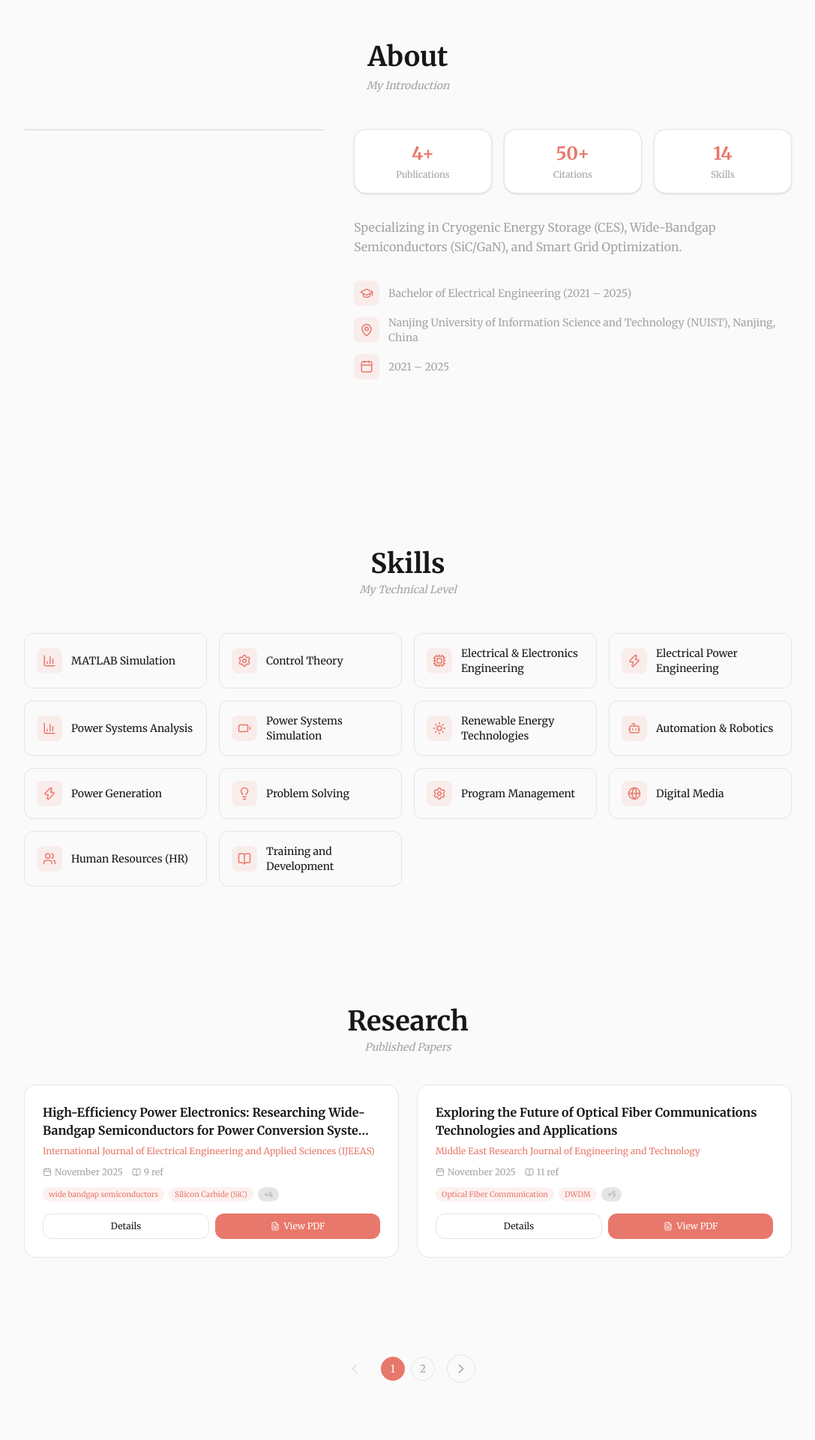
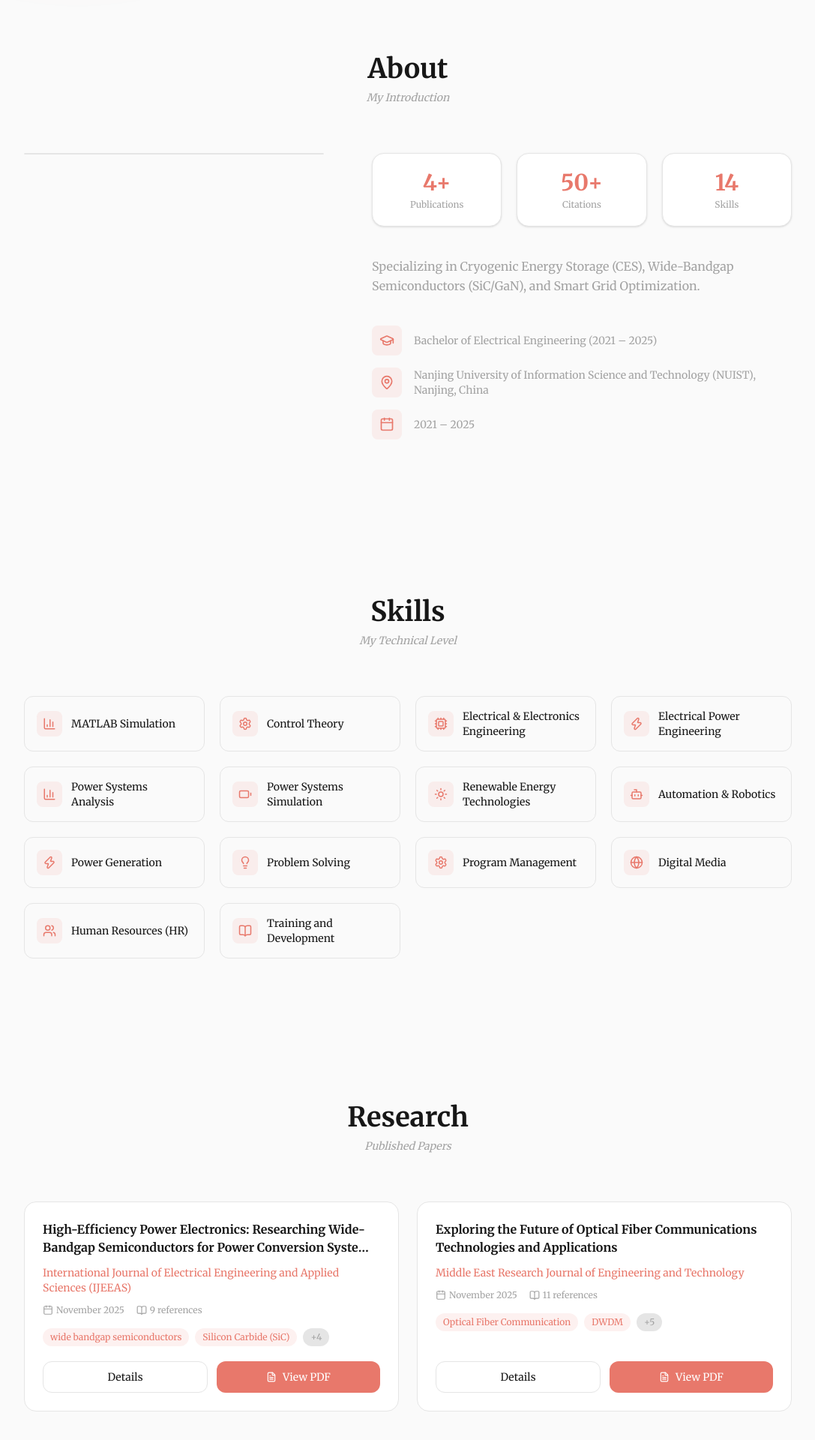
Before and after one commit to HSBHasib/Shayokh-Portfolio, a Next.js app: page / in a window 1280 px wide. Shown: the part 824-2744 px from the top of the page at 75% size, without its empty margins (96-1183 px from the left). Built offline with nearby package versions, Linux system fonts and the light colour scheme; grey boxes are pictures that could not be loaded.

Commit message:
Fix spacing, margins, and gaps across all sections

```diff
--- a/src/components/sections/About.tsx
+++ b/src/components/sections/About.tsx
@@ -19,20 +19,18 @@ export default function About({
   profilePic,
 }: AboutProps) {
   return (
-    <section id="about" className="relative py-20 px-6 md:px-0">
+    <section id="about" className="py-24 px-6">
       <div className="max-w-5xl mx-auto">
-        {/* Section Header */}
-        <div className="space-y-2 text-center mb-12">
+        <div className="text-center mb-16">
           <h2 className="text-3xl md:text-4xl font-bold text-foreground">
             About
           </h2>
-          <p className="text-muted text-sm font-medium italic">
+          <p className="text-muted text-sm font-medium italic mt-2">
             My Introduction
           </p>
         </div>
 
-        <div className="flex flex-col md:flex-row items-center md:items-start justify-between gap-10 mt-12">
-          {/* Left - Image */}
+        <div className="flex flex-col md:flex-row items-center md:items-start gap-16">
           <div className="w-full md:flex-1 max-w-[350px] md:max-w-[400px] aspect-square">
             <div className="relative rounded-2xl overflow-hidden border border-border bg-card shadow-lg">
               <Image
@@ -46,48 +44,42 @@ export default function About({
             </div>
           </div>
 
-          {/* Right - Content */}
-          <div className="w-full md:flex-1 flex flex-col gap-8">
-            {/* Stats Cards */}
-            <div className="grid grid-cols-1 sm:grid-cols-3 gap-4">
-              <div className="bg-card rounded-2xl border border-border p-4 text-center shadow-sm">
-                <div className="text-2xl font-bold text-primary mb-1">4+</div>
+          <div className="w-full md:flex-1 flex flex-col gap-10">
+            <div className="grid grid-cols-1 sm:grid-cols-3 gap-5">
+              <div className="bg-card rounded-2xl border border-border p-5 text-center shadow-sm">
+                <div className="text-3xl font-bold text-primary mb-1">4+</div>
                 <div className="text-xs text-muted">Publications</div>
               </div>
-              <div className="bg-card rounded-2xl border border-border p-4 text-center shadow-sm">
-                <div className="text-2xl font-bold text-primary mb-1">50+</div>
+              <div className="bg-card rounded-2xl border border-border p-5 text-center shadow-sm">
+                <div className="text-3xl font-bold text-primary mb-1">50+</div>
                 <div className="text-xs text-muted">Citations</div>
               </div>
-              <div className="bg-card rounded-2xl border border-border p-4 text-center shadow-sm">
-                <div className="text-2xl font-bold text-primary mb-1">14</div>
+              <div className="bg-card rounded-2xl border border-border p-5 text-center shadow-sm">
+                <div className="text-3xl font-bold text-primary mb-1">14</div>
                 <div className="text-xs text-muted">Skills</div>
               </div>
             </div>
 
-            {/* Bio */}
-            <div className="space-y-4">
-              <p className="text-muted leading-relaxed">
-                {bio}
-              </p>
-            </div>
+            <p className="text-muted leading-relaxed text-base">
+              {bio}
+            </p>
 
-            {/* Info Items */}
-            <div className="space-y-3">
-              <div className="flex items-center gap-3 text-muted">
-                <div className="p-2 rounded-lg bg-primary/10 text-primary">
-                  <GraduationCap size={18} />
+            <div className="flex flex-col gap-4">
+              <div className="flex items-center gap-4 text-muted">
+                <div className="p-2.5 rounded-lg bg-primary/10 text-primary">
+                  <GraduationCap size={20} />
                 </div>
                 <span className="text-sm">{degree}</span>
               </div>
-              <div className="flex items-center gap-3 text-muted">
-                <div className="p-2 rounded-lg bg-primary/10 text-primary">
-                  <MapPin size={18} />
+              <div className="flex items-center gap-4 text-muted">
+                <div className="p-2.5 rounded-lg bg-primary/10 text-primary">
+                  <MapPin size={20} />
                 </div>
                 <span className="text-sm">{institution}</span>
               </div>
-              <div className="flex items-center gap-3 text-muted">
-                <div className="p-2 rounded-lg bg-primary/10 text-primary">
-                  <Calendar size={18} />
+              <div className="flex items-center gap-4 text-muted">
+                <div className="p-2.5 rounded-lg bg-primary/10 text-primary">
+                  <Calendar size={20} />
                 </div>
                 <span className="text-sm">2021 – 2025</span>
               </div>
--- a/src/components/sections/Research.tsx
+++ b/src/components/sections/Research.tsx
@@ -1,6 +1,6 @@
 "use client";
 
-import { useState, useEffect } from "react";
+import { useState } from "react";
 import { AnimatePresence, motion } from "framer-motion";
 import { Calendar, BookOpen, ChevronLeft, ChevronRight, FileText } from "lucide-react";
 import ResearchModal from "@/components/ui/ResearchModal";
@@ -11,9 +11,7 @@ interface ResearchProps {
 }
 
 export default function Research({ researches }: ResearchProps) {
-  const [selectedResearch, setSelectedResearch] = useState<ResearchType | null>(
-    null
-  );
+  const [selectedResearch, setSelectedResearch] = useState<ResearchType | null>(null);
   const [currentPage, setCurrentPage] = useState(0);
   const [direction, setDirection] = useState(0);
   const itemsPerPage = 2;
@@ -48,10 +46,7 @@ export default function Research({ researches }: ResearchProps) {
       x: direction > 0 ? 100 : -100,
       opacity: 0,
     }),
-    center: {
-      x: 0,
-      opacity: 1,
-    },
+    center: { x: 0, opacity: 1 },
     exit: (direction: number) => ({
       x: direction < 0 ? 100 : -100,
       opacity: 0,
@@ -59,20 +54,18 @@ export default function Research({ researches }: ResearchProps) {
   };
 
   return (
-    <section id="research" className="py-20 px-4">
+    <section id="research" className="py-24 px-6">
       <div className="max-w-5xl mx-auto">
-        {/* Section Header */}
-        <div className="space-y-1 mb-10 text-center">
-          <h2 className="text-2xl md:text-4xl font-bold text-foreground">
+        <div className="text-center mb-16">
+          <h2 className="text-3xl md:text-4xl font-bold text-foreground">
             Research
           </h2>
-          <p className="text-muted text-sm font-medium italic">
+          <p className="text-muted text-sm font-medium italic mt-2">
             Published Papers
           </p>
         </div>
 
-        {/* Research Cards */}
-        <div className="relative overflow-hidden min-h-[320px]">
+        <div className="relative overflow-hidden min-h-[340px]">
           <AnimatePresence mode="wait" custom={direction}>
             <motion.div
               key={currentPage}
@@ -90,44 +83,43 @@ export default function Research({ researches }: ResearchProps) {
                   className="group bg-card rounded-2xl border border-border p-6 hover:shadow-md transition-shadow duration-300 flex flex-col"
                 >
                   <div className="flex-1">
-                    <h3 className="text-base font-semibold text-foreground mb-2 line-clamp-2 group-hover:text-primary transition-colors">
+                    <h3 className="text-base font-semibold text-foreground mb-3 line-clamp-2 group-hover:text-primary transition-colors">
                       {research.title}
                     </h3>
-                    <p className="text-xs text-primary mb-3">{research.journal}</p>
+                    <p className="text-sm text-primary mb-3">{research.journal}</p>
 
-                    <div className="flex flex-wrap items-center gap-3 text-xs text-muted mb-3">
+                    <div className="flex flex-wrap items-center gap-4 text-xs text-muted mb-4">
                       <span className="flex items-center gap-1">
-                        <Calendar size={12} />
+                        <Calendar size={14} />
                         {research.publicationDate}
                       </span>
                       <span className="flex items-center gap-1">
-                        <BookOpen size={12} />
-                        {research.referencesCount} ref
+                        <BookOpen size={14} />
+                        {research.referencesCount} references
                       </span>
                     </div>
 
-                    <div className="flex flex-wrap gap-1.5 mb-4">
+                    <div className="flex flex-wrap gap-2 mb-5">
                       {research.keywords.slice(0, 2).map((keyword) => (
                         <span
                           key={keyword}
-                          className="px-2 py-0.5 text-[10px] rounded-full bg-primary/10 text-primary"
+                          className="px-2.5 py-1 text-xs rounded-full bg-primary/10 text-primary"
                         >
                           {keyword}
                         </span>
                       ))}
                       {research.keywords.length > 2 && (
-                        <span className="px-2 py-0.5 text-[10px] rounded-full bg-border text-muted">
+                        <span className="px-2.5 py-1 text-xs rounded-full bg-border text-muted">
                           +{research.keywords.length - 2}
                         </span>
                       )}
                     </div>
                   </div>
 
-                  {/* Action Buttons */}
-                  <div className="flex gap-2 mt-auto">
+                  <div className="flex gap-3 mt-auto">
                     <button
                       onClick={() => setSelectedResearch(research)}
-                      className="flex-1 px-3 py-2 text-xs font-medium rounded-xl border border-border text-foreground hover:bg-background transition-colors"
+                      className="flex-1 px-4 py-2.5 text-sm font-medium rounded-xl border border-border text-foreground hover:bg-background transition-colors"
                     >
                       Details
                     </button>
@@ -136,18 +128,18 @@ export default function Research({ researches }: ResearchProps) {
                         href={research.pdfUrl}
                         target="_blank"
                         rel="noopener noreferrer"
-                        className="flex-1 px-3 py-2 text-xs font-medium rounded-xl bg-primary text-white hover:bg-primary/90 transition-colors flex items-center justify-center gap-1.5"
+                        className="flex-1 px-4 py-2.5 text-sm font-medium rounded-xl bg-primary text-white hover:bg-primary/90 transition-colors flex items-center justify-center gap-2"
                         onClick={(e) => e.stopPropagation()}
                       >
-                        <FileText size={12} />
+                        <FileText size={14} />
                         View PDF
                       </a>
                     ) : (
                       <button
                         disabled
-                        className="flex-1 px-3 py-2 text-xs font-medium rounded-xl bg-muted/20 text-muted cursor-not-allowed flex items-center justify-center gap-1.5"
+                        className="flex-1 px-4 py-2.5 text-sm font-medium rounded-xl bg-muted/20 text-muted cursor-not-allowed flex items-center justify-center gap-2"
                       >
-                        <FileText size={12} />
+                        <FileText size={14} />
                         Soon
                       </button>
                     )}
@@ -158,23 +150,22 @@ export default function Research({ researches }: ResearchProps) {
           </AnimatePresence>
         </div>
 
-        {/* Pagination */}
         {totalPages > 1 && (
-          <div className="flex items-center justify-center gap-4 mt-10">
+          <div className="flex items-center justify-center gap-4 mt-12">
             <button
               onClick={goPrev}
               disabled={currentPage === 0}
-              className="p-2 rounded-full border border-border text-muted hover:text-foreground hover:bg-card transition-all disabled:opacity-30 disabled:cursor-not-allowed"
+              className="p-2.5 rounded-full border border-border text-muted hover:text-foreground hover:bg-card transition-all disabled:opacity-30 disabled:cursor-not-allowed"
             >
               <ChevronLeft size={20} />
             </button>
 
-            <div className="flex items-center gap-2">
+            <div className="flex items-center gap-3">
               {Array.from({ length: totalPages }).map((_, i) => (
                 <button
                   key={i}
                   onClick={() => goToPage(i)}
-                  className={`w-8 h-8 rounded-full text-sm font-medium transition-all duration-300 ${
+                  className={`w-9 h-9 rounded-full text-sm font-medium transition-all duration-300 ${
                     currentPage === i
                       ? "bg-primary text-white"
                       : "border border-border text-muted hover:text-foreground hover:bg-card"
@@ -188,7 +179,7 @@ export default function Research({ researches }: ResearchProps) {
             <button
               onClick={goNext}
               disabled={currentPage === totalPages - 1}
-              className="p-2 rounded-full border border-border text-muted hover:text-foreground hover:bg-card transition-all disabled:opacity-30 disabled:cursor-not-allowed"
+              className="p-2.5 rounded-full border border-border text-muted hover:text-foreground hover:bg-card transition-all disabled:opacity-30 disabled:cursor-not-allowed"
             >
               <ChevronRight size={20} />
             </button>
@@ -196,7 +187,6 @@ export default function Research({ researches }: ResearchProps) {
         )}
       </div>
 
-      {/* Research Details Modal */}
       <AnimatePresence>
         {selectedResearch && (
           <ResearchModal
--- a/src/components/sections/Skills.tsx
+++ b/src/components/sections/Skills.tsx
@@ -40,9 +40,7 @@ const container = {
   hidden: { opacity: 0 },
   show: {
     opacity: 1,
-    transition: {
-      staggerChildren: 0.05,
-    },
+    transition: { staggerChildren: 0.05 },
   },
 };
 
@@ -53,25 +51,23 @@ const item = {
 
 export default function Skills({ skills }: SkillsProps) {
   return (
-    <section id="skills" className="py-20 px-4">
+    <section id="skills" className="py-24 px-6">
       <div className="max-w-5xl mx-auto">
-        {/* Section Header */}
-        <div className="space-y-1 mb-12 text-center">
-          <h2 className="text-2xl md:text-4xl font-bold text-foreground">
+        <div className="text-center mb-16">
+          <h2 className="text-3xl md:text-4xl font-bold text-foreground">
             Skills
           </h2>
-          <p className="text-muted text-sm font-medium italic">
+          <p className="text-muted text-sm font-medium italic mt-2">
             My Technical Level
           </p>
         </div>
 
-        {/* Skills Grid with Animation */}
         <motion.div
           variants={container}
           initial="hidden"
           whileInView="show"
           viewport={{ once: true, margin: "-100px" }}
-          className="grid grid-cols-2 md:grid-cols-3 lg:grid-cols-4 gap-4"
+          className="grid grid-cols-2 md:grid-cols-3 lg:grid-cols-4 gap-5"
         >
           {skills.map((skill) => {
             const Icon = skillIcons[skill] || Cpu;
```
Also changed, not shown: src/components/layout/Footer.tsx (+8 -12 lines), src/components/sections/Contact.tsx (+24 -38 lines), src/components/sections/Education.tsx (+11 -15 lines), src/components/sections/Hero.tsx (+5 -8 lines).
